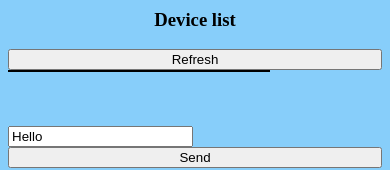
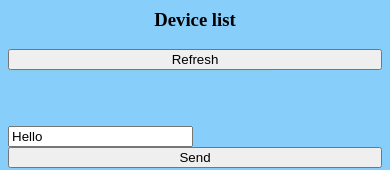
Before and after one commit to RasmusBigom/bluefruit, a plain HTML site: page index.html in a window 390 px wide. Shown: the part 276-446 px from the top of the page. Drawn offline with Linux system fonts and the light colour scheme; some packages are replaced by stand-ins of ours.

Commit message:
yeeeeeeeeeeet

```diff
--- a/format.css
+++ b/format.css
@@ -29,7 +29,7 @@ img{
 }
 */
 #bleDeviceList{
-	border: 1px solid black;
+	border: 1px solid #87CEEB;
 	background-color: #87CEEB;
 	margin: 0px 30% 0px 0px;
 	overflow: hidden;
```
Also changed, not shown: index.html (+0 -1 lines).
